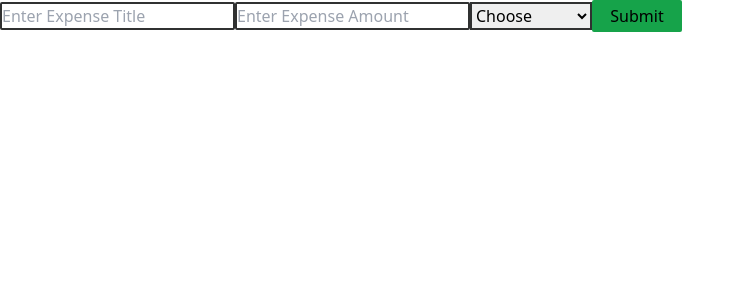
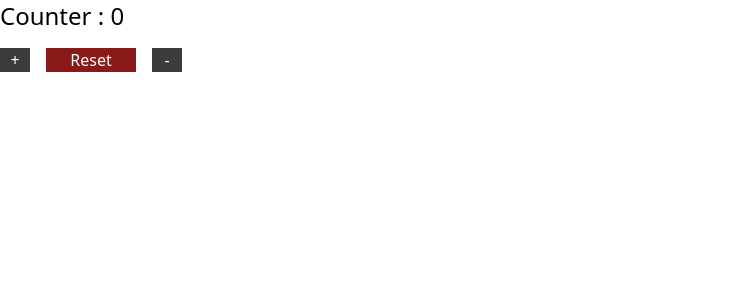
Before and after one commit to diduladishan/React_Project_Practice, a React (Vite) app: page / in a window 1280 px wide. Shown: the top 300 px of the page, without its empty margins (0-745 px from the left). Built offline with nearby package versions, Linux system fonts and the light colour scheme.

Commit message:
counter with useReducer

```diff
--- a/src/App.jsx
+++ b/src/App.jsx
@@ -11,6 +11,7 @@ import SimpleCounterApp from "./pages/SimpleCounterApp";
 import SimpleFormValidation from "./pages/SimpleFormValidation";
 import TemperatureConverter from "./pages/TemperatureConverter";
 import ToDoList from "./pages/ToDoList";
+import UseReducerPractice from "./pages/UseReducerPractice";
 
 function App() {
   return (
@@ -26,7 +27,8 @@ function App() {
       {/* <SimpleFormValidation /> */}
       {/* <Light_DarkModeToggle /> */}
       {/* <AccordionFAQSection /> */}
-      <ExpenseTracker />
+      {/* <ExpenseTracker /> */}
+      <UseReducerPractice />
     </>
   );
 }
--- /dev/null
+++ b/src/pages/UseReducerPractice.jsx
@@ -0,0 +1,52 @@
+"use strict";
+
+import React, { useReducer } from "react";
+
+const UseReducerPractice = () => {
+  function reducer(state, action) {
+    switch (action.type) {
+      case "increment":
+        return state + 1;
+
+      case "decrement":
+        return state - 1;
+
+      case "reset":
+        return 0;
+
+      default:
+        throw new Error();
+    }
+  }
+
+  const [count, dispatch] = useReducer(reducer, 0);
+
+  return (
+    <div>
+      <p className="mb-4 text-2xl font-medium">Counter : {count}</p>
+
+      <div className="flex items-center gap-4">
+        <button
+          onClick={() => dispatch({ type: "increment" })}
+          className="w-[30px] bg-[#3b3b3b] font-medium text-white"
+        >
+          +
+        </button>
+        <button
+          onClick={() => dispatch({ type: "reset" })}
+          className="w-[90px] bg-[#8a1919] font-medium text-white"
+        >
+          Reset
+        </button>
+        <button
+          onClick={() => dispatch({ type: "decrement" })}
+          className="w-[30px] bg-[#3b3b3b] font-medium text-white"
+        >
+          -
+        </button>
+      </div>
+    </div>
+  );
+};
+
+export default UseReducerPractice;
```
